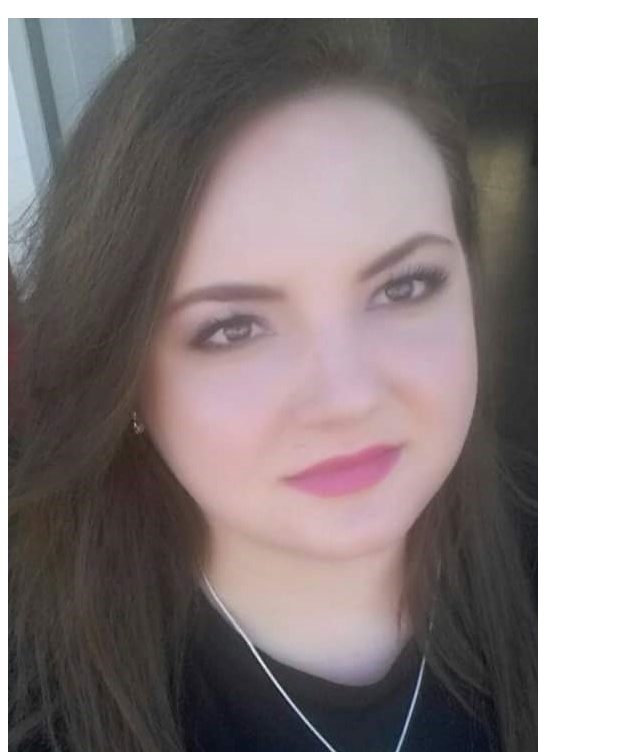
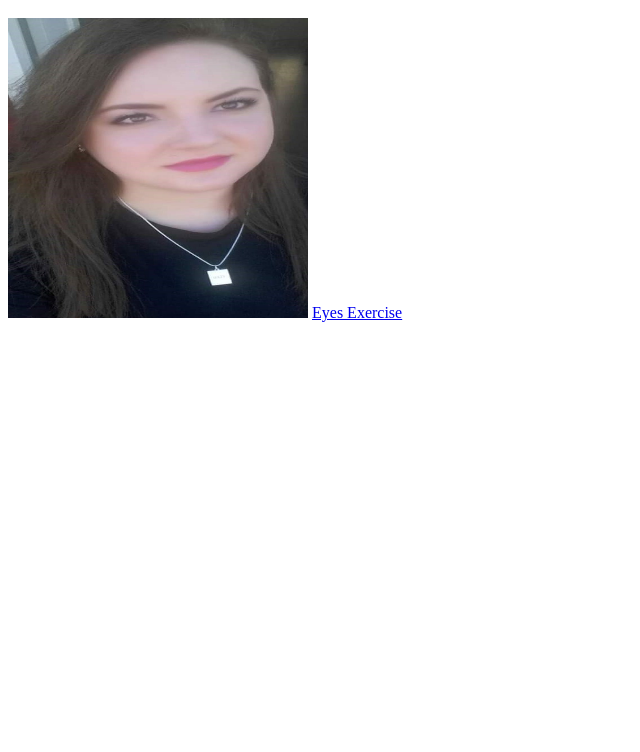
Before and after one commit to marinela-togoe/marinela-togoe.github.io, a plain HTML site: page index.html in a window 1280 px wide. Shown: the part 48-800 px from the top of the page, without its empty margins (0-640 px from the left). Drawn offline with Linux system fonts and the light colour scheme.

Commit message:
Update index.html

```diff
--- a/index.html
+++ b/index.html
@@ -1,6 +1,6 @@
 <html>
     <h1>Marinela's Portfolio</h1>
-    <img src="myPhoto.jpg" alt="">
+    <img src="myPhoto.jpg" alt="#" width="300" height="300">
 
 
     <a href="https://github.com/Marinela26/Eyes-Exercise">Eyes Exercise</a>
```
